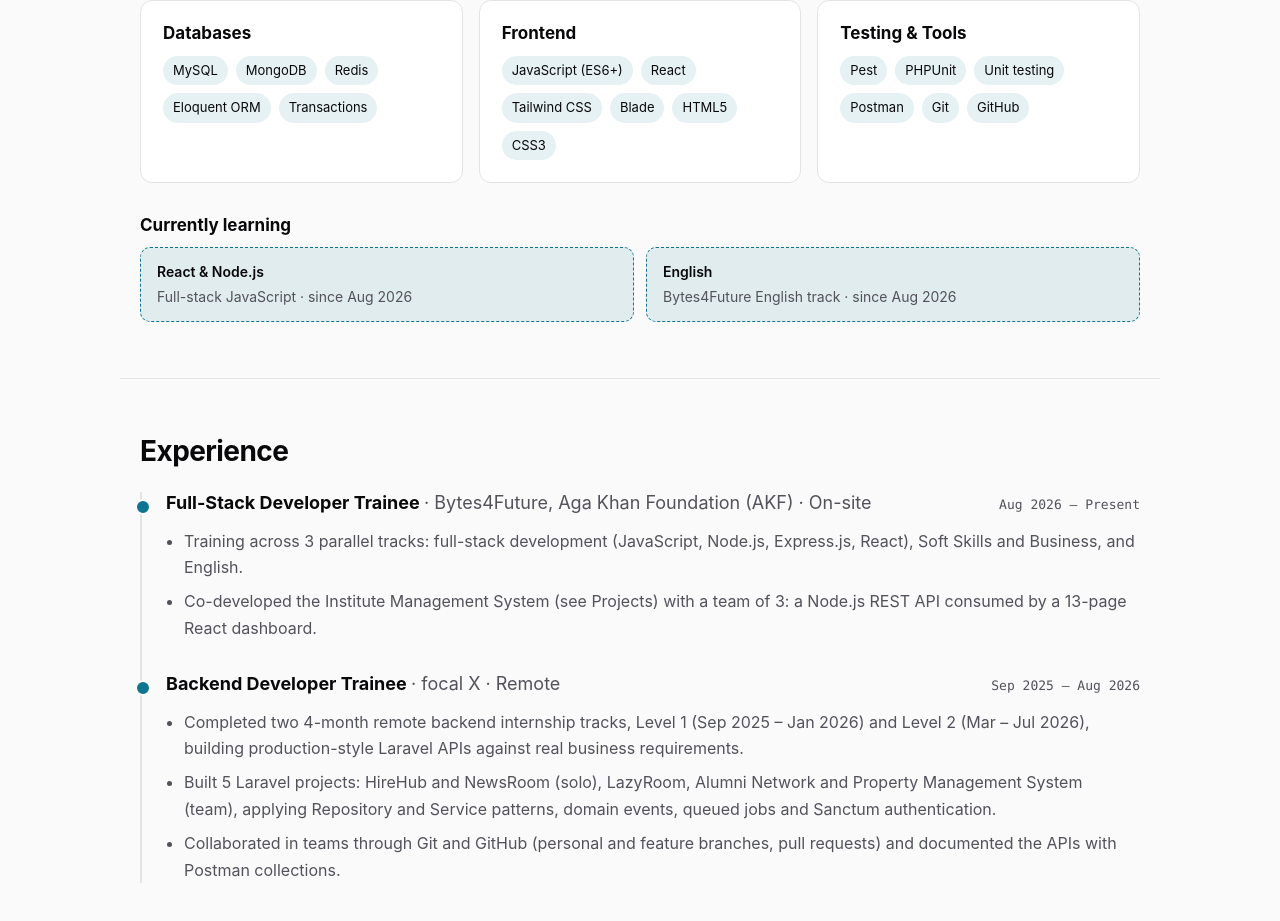
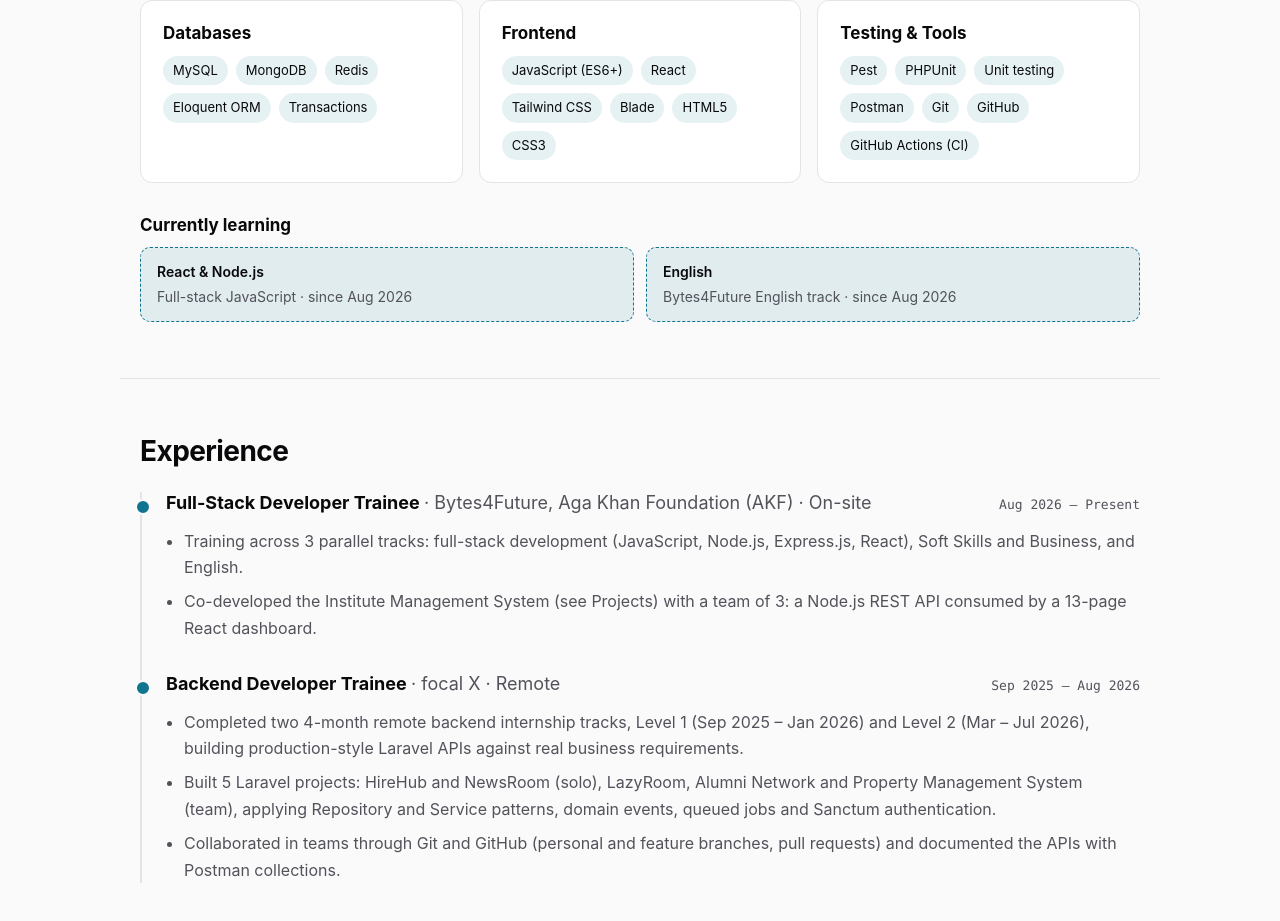
Before and after one commit to hasan123dayoub-del/portfolio, a React (Vite) app: page / in a window 1280 px wide. Shown: the part 1395-2316 px from the top of the page. Built offline with nearby package versions, Linux system fonts and the light colour scheme.

Commit message:
Add GitHub Actions (CI) to skills

```diff
--- a/cv/cv.html
+++ b/cv/cv.html
@@ -47,7 +47,7 @@
     <p class="skill"><b>Security:</b> Laravel Sanctum, JWT, RBAC, Policies, Form Request, Zod</p>
     <p class="skill"><b>Databases:</b> MySQL, MongoDB, Redis, Eloquent ORM, Transactions</p>
     <p class="skill"><b>Frontend:</b> JavaScript (ES6+), React, Tailwind CSS, Blade, HTML5, CSS3</p>
-    <p class="skill"><b>Testing &amp; Tools:</b> Pest, PHPUnit, Unit testing, Postman, Git, GitHub</p>
+    <p class="skill"><b>Testing &amp; Tools:</b> Pest, PHPUnit, Unit testing, Postman, Git, GitHub, GitHub Actions (CI)</p>
 
     <h2>Professional Experience</h2>
     <div class="item">
--- a/src/data.ts
+++ b/src/data.ts
@@ -38,7 +38,7 @@ export const skills = [
   { group: 'Security', items: ['Laravel Sanctum', 'JWT', 'RBAC', 'Policies', 'Form Request', 'Zod'] },
   { group: 'Databases', items: ['MySQL', 'MongoDB', 'Redis', 'Eloquent ORM', 'Transactions'] },
   { group: 'Frontend', items: ['JavaScript (ES6+)', 'React', 'Tailwind CSS', 'Blade', 'HTML5', 'CSS3'] },
-  { group: 'Testing & Tools', items: ['Pest', 'PHPUnit', 'Unit testing', 'Postman', 'Git', 'GitHub'] },
+  { group: 'Testing & Tools', items: ['Pest', 'PHPUnit', 'Unit testing', 'Postman', 'Git', 'GitHub', 'GitHub Actions (CI)'] },
 ]
 
 // What you are learning right now. Add one line per topic, newest first.
```
Also changed, not shown: 1 other file (tests, documents, lock files or other folders).
